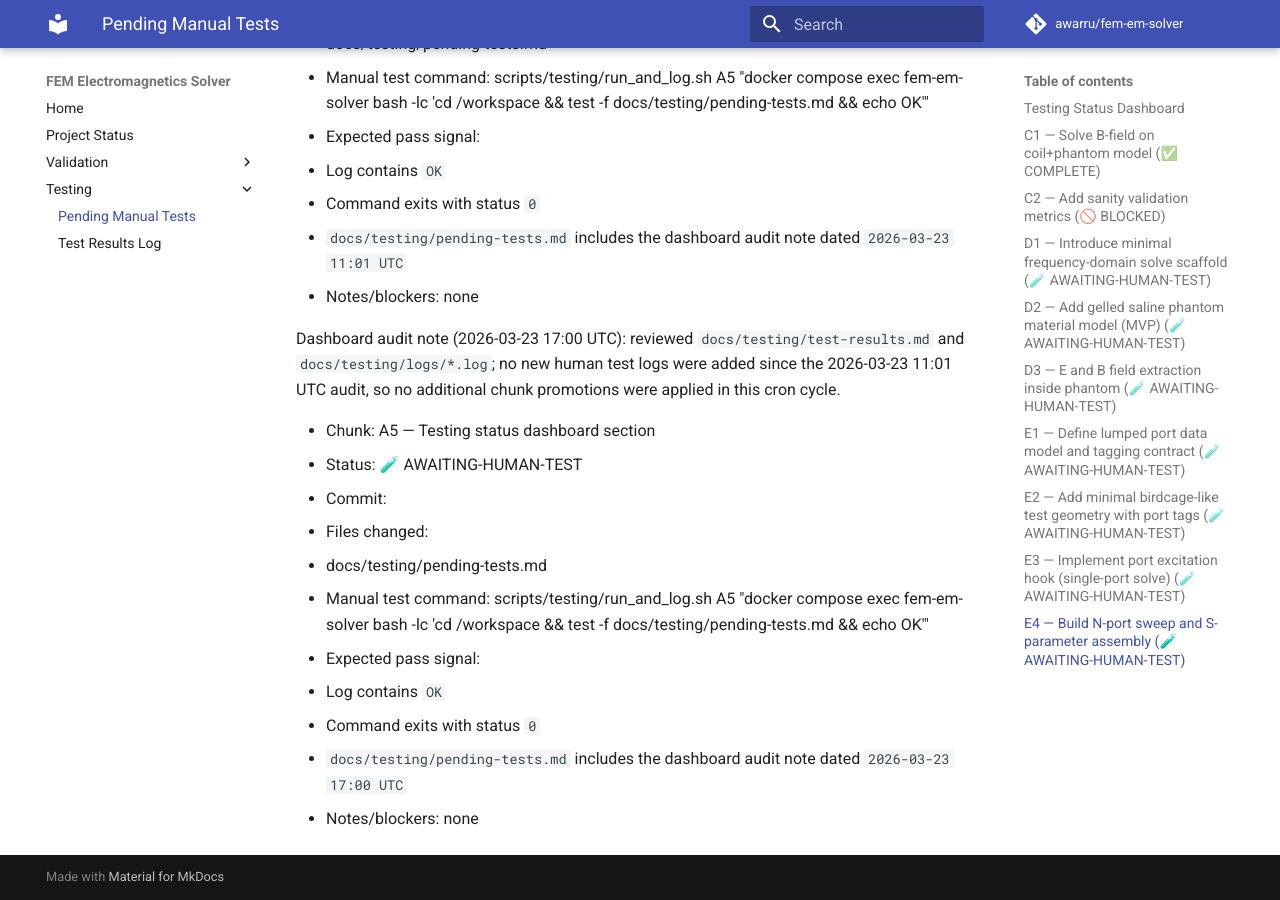
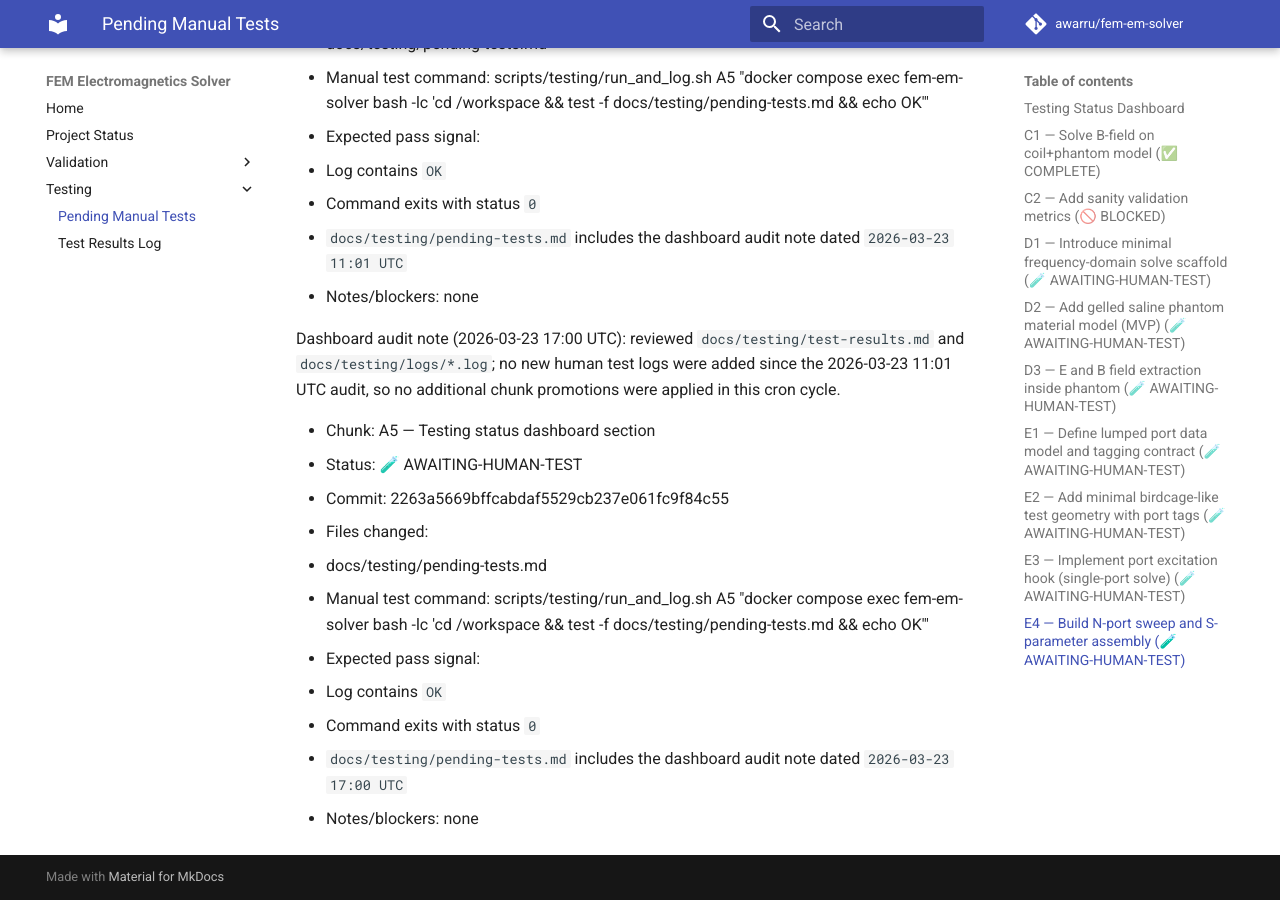
Before and after one commit to awarru/fem-em-solver, an MkDocs documentation site: the page built from docs/testing/pending-tests.md, in a window 1280 px wide and 900 px high, scrolled down 38231 px. Built offline with MkDocs 1.6.1 and Material for MkDocs 9.7.7, drawn with Linux system fonts in a browser that asks for light colours; comment, search, counter and statistics services are not loaded.

Commit message:
docs(testing): record A5 audit commit hash

```diff
--- a/docs/testing/pending-tests.md
+++ b/docs/testing/pending-tests.md
@@ -1011,7 +1011,7 @@ Dashboard audit note (2026-03-23 17:00 UTC): reviewed `docs/testing/test-results
 
 - Chunk: A5 — Testing status dashboard section
 - Status: 🧪 AWAITING-HUMAN-TEST
-- Commit: <full-hash>
+- Commit: 2263a5669bffcabdaf5529cb237e061fc9f84c55
 - Files changed:
   - docs/testing/pending-tests.md
 - Manual test command: scripts/testing/run_and_log.sh A5 "docker compose exec fem-em-solver bash -lc 'cd /workspace && test -f docs/testing/pending-tests.md && echo OK'"
```
